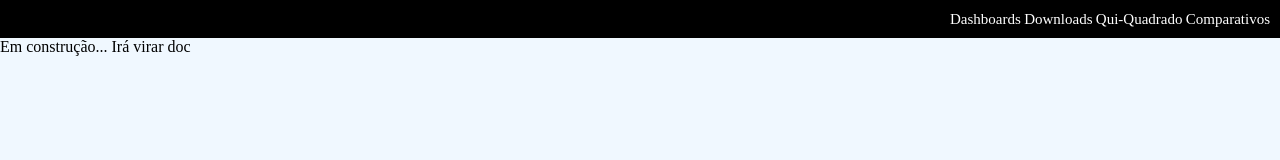
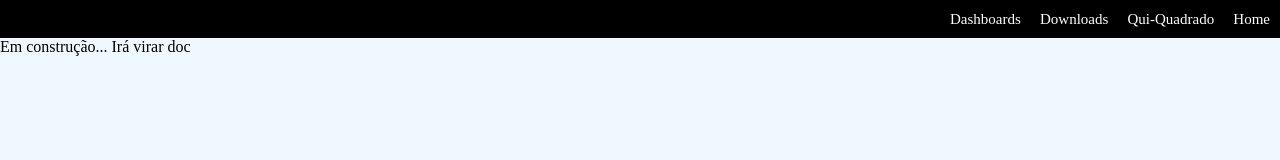
Before and after one commit to giovannaCarvalho01/new_pcc, a Next.js app: page / in a window 1280 px wide. Shown: the top 160 px of the page. Built offline with nearby package versions, Linux system fonts and the light colour scheme.

Commit message:
feat: ajustes home

```diff
--- a/components/Menu.jsx
+++ b/components/Menu.jsx
@@ -6,7 +6,7 @@ export default function Menu() {
       <Link href="/home">Dashboards</Link>
       <Link href="/download">Downloads</Link>
       <Link href="/analise">Qui-Quadrado</Link>
-      <Link href="/comparativo">Comparativos</Link>
+      <Link href="/">Home</Link>
     </nav>
   );
 }
--- a/package.json
+++ b/package.json
@@ -9,6 +9,7 @@
     "lint": "next lint"
   },
   "dependencies": {
+    "apexcharts": "^4.4.0",
     "axios": "^1.7.9",
     "chart.js": "^4.4.7",
     "d3": "^7.9.0",
@@ -16,6 +17,7 @@
     "next": "15.1.3",
     "plotly.js": "^2.35.3",
     "react": "^19.0.0",
+    "react-apexcharts": "^1.7.0",
     "react-chartjs-2": "^5.3.0",
     "react-dom": "^19.0.0",
     "react-icons": "^5.4.0",
--- a/pages/index.jsx
+++ b/pages/index.jsx
@@ -1,6 +1,4 @@
 import Menu from "../components/Menu"
-import Sidebar from "../components/Sidebar"
-import MainDownload from "../components/MainDownload"
 
 export default function comparativo(){
     return (
```
Also changed, not shown: 1 other file (tests, documents, lock files or other folders).
